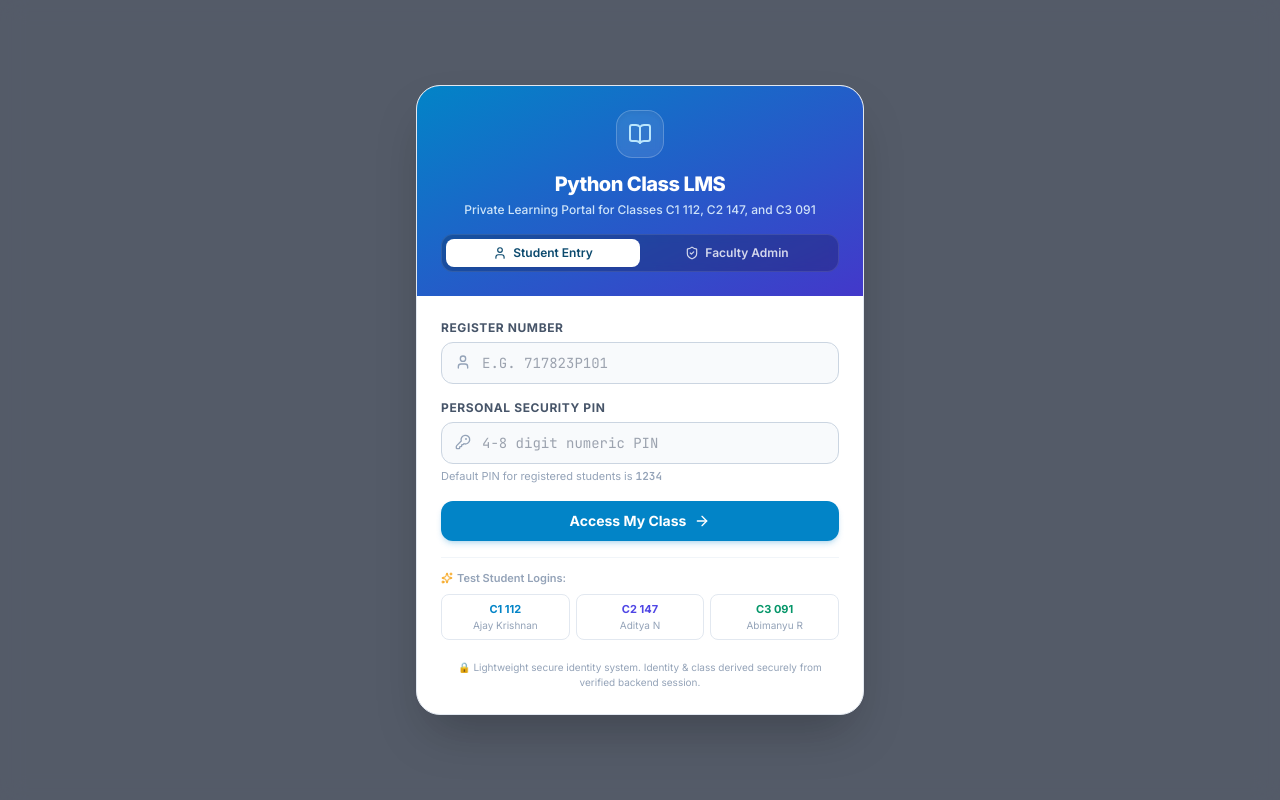
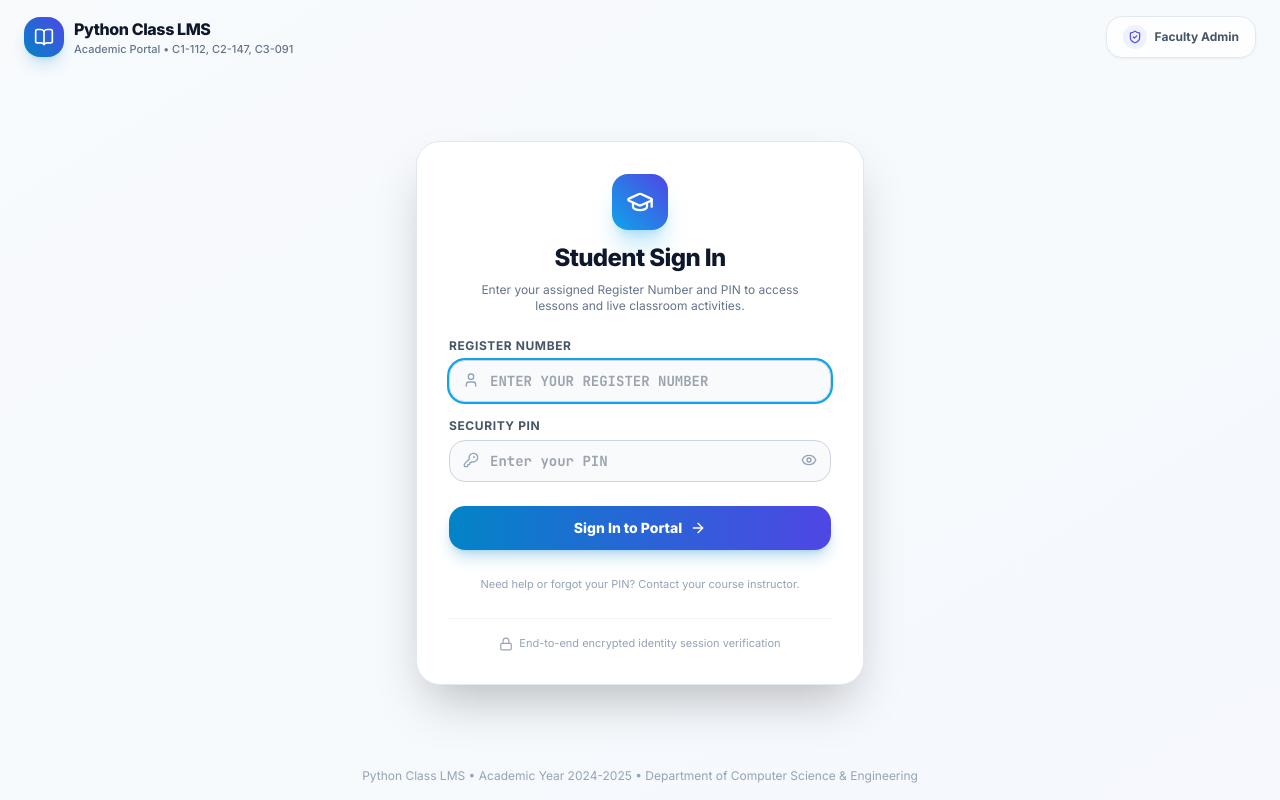
Before and after one commit to DEVADINESH-CODER/LMS-OPEN, a React (Vite) app: page / in a window 1280 px wide. Built offline with nearby package versions, Linux system fonts and the light colour scheme.

Commit message:
Redesign dedicated student login page with discrete faculty entry and no student test data

```diff
--- a/src/components/auth/LoginModal.tsx
+++ b/src/components/auth/LoginModal.tsx
@@ -1,6 +1,18 @@
 import React, { useState } from 'react';
 import { useAuth } from '../../context/AuthContext';
-import { BookOpen, User, Lock, ArrowRight, ShieldCheck, Sparkles, KeyRound } from 'lucide-react';
+import {
+  BookOpen,
+  User,
+  Lock,
+  ArrowRight,
+  ShieldCheck,
+  KeyRound,
+  Eye,
+  EyeOff,
+  GraduationCap,
+  Sparkles,
+  CheckCircle2
+} from 'lucide-react';
 
 interface LoginModalProps {
   onSuccess?: () => void;
@@ -9,15 +21,18 @@ interface LoginModalProps {
 export const LoginModal: React.FC<LoginModalProps> = ({ onSuccess }) => {
   const { loginStudent, loginTeacher } = useAuth();
 
+  // Default is 100% focused on Student
   const [activeTab, setActiveTab] = useState<'student' | 'teacher'>('student');
 
   // Student state
   const [registerNumber, setRegisterNumber] = useState('');
   const [pin, setPin] = useState('');
+  const [showPin, setShowPin] = useState(false);
 
   // Teacher state
   const [email, setEmail] = useState('');
   const [password, setPassword] = useState('');
+  const [showPassword, setShowPassword] = useState(false);
 
   const [isLoading, setIsLoading] = useState(false);
   const [errorMessage, setErrorMessage] = useState<string | null>(null);
@@ -31,7 +46,7 @@ export const LoginModal: React.FC<LoginModalProps> = ({ onSuccess }) => {
       await loginStudent(registerNumber, pin);
       onSuccess?.();
     } catch (err: any) {
-      setErrorMessage(err.message || 'Login failed. Check Register Number and PIN.');
+      setErrorMessage(err.message || 'Login failed. Please verify your Register Number and PIN.');
     } finally {
       setIsLoading(false);
     }
@@ -46,75 +61,96 @@ export const LoginModal: React.FC<LoginModalProps> = ({ onSuccess }) => {
       await loginTeacher(email, password);
       onSuccess?.();
     } catch (err: any) {
-      setErrorMessage(err.message || 'Login failed. Check Email and Password.');
+      setErrorMessage(err.message || 'Login failed. Please verify your Faculty Email and Password.');
     } finally {
       setIsLoading(false);
     }
   };
 
-  // Quick Demo Autofill helpers
-  const fillStudentDemo = (regNo: string, pinCode = '1234') => {
-    setActiveTab('student');
-    setRegisterNumber(regNo);
-    setPin(pinCode);
-    setErrorMessage(null);
-  };
+  return (
+    <div className="min-h-screen flex flex-col justify-between bg-gradient-to-br from-slate-50 via-sky-50/25 to-indigo-50/30 dark:from-slate-950 dark:via-slate-900 dark:to-slate-950 text-slate-900 dark:text-slate-100 relative overflow-x-hidden selection:bg-sky-500 selection:text-white">
 
-  const fillTeacherDemo = () => {
-    setActiveTab('teacher');
-    setEmail('teacher@college.edu');
-    setPassword('Teacher@2024');
-    setErrorMessage(null);
-  };
-
-  return (
-    <div className="fixed inset-0 z-50 flex items-center justify-center p-4 bg-slate-900/70 backdrop-blur-md">
-      <div className="w-full max-w-md bg-white dark:bg-slate-900 rounded-3xl shadow-2xl border border-slate-200 dark:border-slate-800 overflow-hidden animate-fadeIn">
-
-        {/* Header Branding */}
-        <div className="p-6 bg-gradient-to-br from-sky-600 to-indigo-700 text-white text-center relative">
-          <div className="w-12 h-12 rounded-2xl bg-white/10 backdrop-blur-sm border border-white/20 flex items-center justify-center mx-auto mb-3 shadow-inner">
-            <BookOpen className="w-6 h-6 text-sky-200" />
+      {/* Top Navbar */}
+      <header className="w-full max-w-7xl mx-auto px-4 sm:px-6 py-4 flex items-center justify-between z-10">
+        {/* Left: LMS Branding */}
+        <div className="flex items-center gap-2.5">
+          <div className="w-10 h-10 rounded-2xl bg-gradient-to-tr from-sky-600 to-indigo-600 text-white flex items-center justify-center shadow-lg shadow-sky-600/20">
+            <BookOpen className="w-5 h-5" />
           </div>
-          <h2 className="text-xl font-extrabold tracking-tight">Python Class LMS</h2>
-          <p className="text-xs text-sky-100/90 mt-1 font-medium">
-            Private Learning Portal for Classes C1 112, C2 147, and C3 091
+          <div>
+            <h1 className="font-extrabold text-sm sm:text-base tracking-tight text-slate-900 dark:text-slate-100">
+              Python Class LMS
+            </h1>
+            <p className="text-[11px] text-slate-500 dark:text-slate-400 font-medium">
+              Academic Portal • C1-112, C2-147, C3-091
             </p>
-
-          <div className="mt-4 flex rounded-xl bg-black/20 p-1 backdrop-blur-sm border border-white/10 text-xs font-semibold">
-            <button
-              type="button"
-              onClick={() => { setActiveTab('student'); setErrorMessage(null); }}
-              className={`flex-1 py-1.5 rounded-lg transition-all flex items-center justify-center gap-1.5 ${
-                activeTab === 'student' ? 'bg-white text-sky-900 shadow-sm' : 'text-white/80 hover:text-white'
-              }`}
-            >
-              <User className="w-3.5 h-3.5" />
-              <span>Student Entry</span>
-            </button>
-            <button
-              type="button"
-              onClick={() => { setActiveTab('teacher'); setErrorMessage(null); }}
-              className={`flex-1 py-1.5 rounded-lg transition-all flex items-center justify-center gap-1.5 ${
-                activeTab === 'teacher' ? 'bg-white text-sky-900 shadow-sm' : 'text-white/80 hover:text-white'
-              }`}
-            >
-              <ShieldCheck className="w-3.5 h-3.5" />
-              <span>Faculty Admin</span>
-            </button>
           </div>
         </div>
 
-        {/* Body Content */}
-        <div className="p-6">
+        {/* Right Corner: Discrete Faculty / Teacher Admin Logo Button */}
+        <div>
+          <button
+            type="button"
+            onClick={() => {
+              setActiveTab(activeTab === 'student' ? 'teacher' : 'student');
+              setErrorMessage(null);
+            }}
+            className={`group flex items-center gap-2 px-3 sm:px-4 py-2 rounded-2xl border transition-all text-xs font-bold shadow-sm backdrop-blur-md ${
+              activeTab === 'teacher'
+                ? 'bg-sky-600 text-white border-sky-600 shadow-md shadow-sky-600/20'
+                : 'bg-white/80 dark:bg-slate-900/80 border-slate-200 dark:border-slate-800 text-slate-600 dark:text-slate-300 hover:border-indigo-400 hover:text-indigo-600 dark:hover:text-indigo-400'
+            }`}
+            title={activeTab === 'student' ? "Switch to Faculty / Teacher Administration" : "Switch to Student Portal"}
+          >
+            <div className={`w-6 h-6 rounded-xl flex items-center justify-center transition-transform group-hover:scale-110 ${
+              activeTab === 'teacher'
+                ? 'bg-white/20 text-white'
+                : 'bg-indigo-50 dark:bg-indigo-950 text-indigo-600 dark:text-indigo-300'
+            }`}>
+              <ShieldCheck className="w-3.5 h-3.5" />
+            </div>
+            <span className="hidden sm:inline">
+              {activeTab === 'student' ? 'Faculty Admin' : '← Student Portal'}
+            </span>
+          </button>
+        </div>
+      </header>
+
+      {/* Main Form Section (Centered & Focused) */}
+      <main className="flex-1 flex items-center justify-center p-4 sm:p-6 z-10">
+        <div className="w-full max-w-md bg-white dark:bg-slate-900 rounded-3xl shadow-2xl border border-slate-200 dark:border-slate-800 p-6 sm:p-8 space-y-6 animate-scaleUp">
+
+          {/* Card Header */}
+          <div className="text-center space-y-2">
+            <div className="inline-flex items-center justify-center w-14 h-14 rounded-2xl bg-gradient-to-tr from-sky-500 to-indigo-600 text-white shadow-xl shadow-sky-500/25 mb-1">
+              {activeTab === 'student' ? (
+                <GraduationCap className="w-7 h-7" />
+              ) : (
+                <ShieldCheck className="w-7 h-7" />
+              )}
+            </div>
+
+            <h2 className="text-2xl font-black text-slate-900 dark:text-slate-100 tracking-tight">
+              {activeTab === 'student' ? 'Student Sign In' : 'Faculty Administration'}
+            </h2>
+
+            <p className="text-xs text-slate-500 dark:text-slate-400 max-w-xs mx-auto">
+              {activeTab === 'student'
+                ? 'Enter your assigned Register Number and PIN to access lessons and live classroom activities.'
+                : 'Enter instructor credentials to publish lessons, inspect analytics, and conduct live polls.'}
+            </p>
+          </div>
+
+          {/* Error Message */}
           {errorMessage && (
-            <div className="mb-4 p-3 rounded-xl bg-rose-50 dark:bg-rose-950/50 border border-rose-200 dark:border-rose-900/60 text-xs text-rose-700 dark:text-rose-300">
+            <div className="p-3.5 rounded-2xl bg-rose-50 dark:bg-rose-950/50 border border-rose-200 dark:border-rose-900/60 text-xs text-rose-700 dark:text-rose-300 font-semibold animate-fadeIn">
               {errorMessage}
             </div>
           )}
 
+          {/* STUDENT FORM */}
           {activeTab === 'student' ? (
-            <form onSubmit={handleStudentSubmit} className="space-y-4">
+            <form onSubmit={handleStudentSubmit} className="space-y-4 text-xs sm:text-sm">
               <div>
                 <label className="block text-xs font-bold uppercase tracking-wider text-slate-600 dark:text-slate-400 mb-1.5">
                   Register Number
@@ -124,145 +160,140 @@ export const LoginModal: React.FC<LoginModalProps> = ({ onSuccess }) => {
                   <input
                     type="text"
                     required
-                    placeholder="e.g. 717823P101"
+                    autoFocus
+                    placeholder="Enter your Register Number"
                     value={registerNumber}
                     onChange={(e) => setRegisterNumber(e.target.value.toUpperCase())}
-                    className="w-full pl-10 pr-4 py-2.5 rounded-xl border border-slate-300 dark:border-slate-700 bg-slate-50 dark:bg-slate-800 text-slate-900 dark:text-slate-100 text-sm focus:ring-2 focus:ring-sky-500 focus:outline-none transition-all uppercase font-mono"
+                    className="w-full pl-10 pr-4 py-2.5 rounded-2xl border border-slate-300 dark:border-slate-700 bg-slate-50 dark:bg-slate-800 text-slate-900 dark:text-slate-100 text-sm focus:ring-2 focus:ring-sky-500 focus:outline-none transition-all uppercase font-mono font-bold"
                   />
                 </div>
               </div>
 
               <div>
                 <label className="block text-xs font-bold uppercase tracking-wider text-slate-600 dark:text-slate-400 mb-1.5">
-                  Personal Security PIN
+                  Security PIN
                 </label>
                 <div className="relative">
                   <KeyRound className="w-4 h-4 text-slate-400 absolute left-3.5 top-3" />
                   <input
-                    type="password"
+                    type={showPin ? 'text' : 'password'}
                     required
                     maxLength={8}
-                    placeholder="4-8 digit numeric PIN"
+                    placeholder="Enter your PIN"
                     value={pin}
                     onChange={(e) => setPin(e.target.value)}
-                    className="w-full pl-10 pr-4 py-2.5 rounded-xl border border-slate-300 dark:border-slate-700 bg-slate-50 dark:bg-slate-800 text-slate-900 dark:text-slate-100 text-sm focus:ring-2 focus:ring-sky-500 focus:outline-none transition-all font-mono"
+                    className="w-full pl-10 pr-10 py-2.5 rounded-2xl border border-slate-300 dark:border-slate-700 bg-slate-50 dark:bg-slate-800 text-slate-900 dark:text-slate-100 text-sm focus:ring-2 focus:ring-sky-500 focus:outline-none transition-all font-mono font-bold"
                   />
-                </div>
-                <div className="text-[11px] text-slate-400 dark:text-slate-500 mt-1">
-                  Default PIN for registered students is <span className="font-mono font-semibold">1234</span>
+                  <button
+                    type="button"
+                    onClick={() => setShowPin(!showPin)}
+                    className="absolute right-3.5 top-3 text-slate-400 hover:text-slate-600 dark:hover:text-slate-200"
+                  >
+                    {showPin ? <EyeOff className="w-4 h-4" /> : <Eye className="w-4 h-4" />}
+                  </button>
                 </div>
               </div>
 
+              <div className="pt-2">
                 <button
                   type="submit"
                   disabled={isLoading}
-                className="w-full py-2.5 px-4 rounded-xl bg-sky-600 hover:bg-sky-500 active:bg-sky-700 text-white font-bold text-sm shadow-md shadow-sky-600/20 transition-all flex items-center justify-center gap-2 disabled:opacity-50"
+                  className="w-full py-3 px-4 rounded-2xl bg-gradient-to-r from-sky-600 to-indigo-600 hover:from-sky-500 hover:to-indigo-500 active:from-sky-700 active:to-indigo-700 text-white font-extrabold text-sm shadow-lg shadow-sky-600/25 transition-all flex items-center justify-center gap-2 disabled:opacity-50 hover:scale-[1.01] transform"
                 >
-                <span>{isLoading ? 'Verifying Identity...' : 'Access My Class'}</span>
+                  <span>{isLoading ? 'Verifying Credentials...' : 'Sign In to Portal'}</span>
                   <ArrowRight className="w-4 h-4" />
                 </button>
+              </div>
 
-              {/* Demo Quick Logins */}
-              <div className="pt-3 border-t border-slate-100 dark:border-slate-800">
-                <div className="text-[11px] font-semibold text-slate-400 mb-2 flex items-center gap-1">
-                  <Sparkles className="w-3 h-3 text-amber-500" />
-                  <span>Test Student Logins:</span>
-                </div>
-                <div className="grid grid-cols-3 gap-1.5 text-[11px]">
-                  <button
-                    type="button"
-                    onClick={() => fillStudentDemo('26009479')}
-                    className="p-1.5 rounded-lg border border-slate-200 dark:border-slate-700 hover:bg-sky-50 dark:hover:bg-sky-950 text-slate-700 dark:text-slate-300 text-center"
-                  >
-                    <div className="font-bold text-sky-600 dark:text-sky-400">C1 112</div>
-                    <div className="text-[10px] text-slate-400 truncate">Ajay Krishnan</div>
-                  </button>
-
-                  <button
-                    type="button"
-                    onClick={() => fillStudentDemo('26016734')}
-                    className="p-1.5 rounded-lg border border-slate-200 dark:border-slate-700 hover:bg-sky-50 dark:hover:bg-sky-950 text-slate-700 dark:text-slate-300 text-center"
-                  >
-                    <div className="font-bold text-indigo-600 dark:text-indigo-400">C2 147</div>
-                    <div className="text-[10px] text-slate-400 truncate">Aditya N</div>
-                  </button>
-
-                  <button
-                    type="button"
-                    onClick={() => fillStudentDemo('26018966')}
-                    className="p-1.5 rounded-lg border border-slate-200 dark:border-slate-700 hover:bg-sky-50 dark:hover:bg-sky-950 text-slate-700 dark:text-slate-300 text-center"
-                  >
-                    <div className="font-bold text-emerald-600 dark:text-emerald-400">C3 091</div>
-                    <div className="text-[10px] text-slate-400 truncate">Abimanyu R</div>
-                  </button>
-                </div>
-              </div>
+              <p className="text-[11px] text-center text-slate-400 dark:text-slate-500 pt-2">
+                Need help or forgot your PIN? Contact your course instructor.
+              </p>
             </form>
           ) : (
-            <form onSubmit={handleTeacherSubmit} className="space-y-4">
+            /* TEACHER FORM */
+            <form onSubmit={handleTeacherSubmit} className="space-y-4 text-xs sm:text-sm">
               <div>
                 <label className="block text-xs font-bold uppercase tracking-wider text-slate-600 dark:text-slate-400 mb-1.5">
-                  Teacher / Faculty Email
+                  Faculty Email
                 </label>
                 <div className="relative">
                   <User className="w-4 h-4 text-slate-400 absolute left-3.5 top-3" />
                   <input
                     type="email"
                     required
+                    autoFocus
                     placeholder="teacher@college.edu"
                     value={email}
                     onChange={(e) => setEmail(e.target.value)}
-                    className="w-full pl-10 pr-4 py-2.5 rounded-xl border border-slate-300 dark:border-slate-700 bg-slate-50 dark:bg-slate-800 text-slate-900 dark:text-slate-100 text-sm focus:ring-2 focus:ring-sky-500 focus:outline-none transition-all"
+                    className="w-full pl-10 pr-4 py-2.5 rounded-2xl border border-slate-300 dark:border-slate-700 bg-slate-50 dark:bg-slate-800 text-slate-900 dark:text-slate-100 text-sm focus:ring-2 focus:ring-sky-500 focus:outline-none transition-all"
                   />
                 </div>
               </div>
 
               <div>
                 <label className="block text-xs font-bold uppercase tracking-wider text-slate-600 dark:text-slate-400 mb-1.5">
-                  Password
+                  Faculty Password
                 </label>
                 <div className="relative">
                   <Lock className="w-4 h-4 text-slate-400 absolute left-3.5 top-3" />
                   <input
-                    type="password"
+                    type={showPassword ? 'text' : 'password'}
                     required
                     placeholder="Enter admin password"
                     value={password}
                     onChange={(e) => setPassword(e.target.value)}
-                    className="w-full pl-10 pr-4 py-2.5 rounded-xl border border-slate-300 dark:border-slate-700 bg-slate-50 dark:bg-slate-800 text-slate-900 dark:text-slate-100 text-sm focus:ring-2 focus:ring-sky-500 focus:outline-none transition-all"
+                    className="w-full pl-10 pr-10 py-2.5 rounded-2xl border border-slate-300 dark:border-slate-700 bg-slate-50 dark:bg-slate-800 text-slate-900 dark:text-slate-100 text-sm focus:ring-2 focus:ring-sky-500 focus:outline-none transition-all"
                   />
+                  <button
+                    type="button"
+                    onClick={() => setShowPassword(!showPassword)}
+                    className="absolute right-3.5 top-3 text-slate-400 hover:text-slate-600 dark:hover:text-slate-200"
+                  >
+                    {showPassword ? <EyeOff className="w-4 h-4" /> : <Eye className="w-4 h-4" />}
+                  </button>
                 </div>
               </div>
 
+              <div className="pt-2">
                 <button
                   type="submit"
                   disabled={isLoading}
-                className="w-full py-2.5 px-4 rounded-xl bg-indigo-600 hover:bg-indigo-500 active:bg-indigo-700 text-white font-bold text-sm shadow-md shadow-indigo-600/20 transition-all flex items-center justify-center gap-2 disabled:opacity-50"
+                  className="w-full py-3 px-4 rounded-2xl bg-indigo-600 hover:bg-indigo-500 active:bg-indigo-700 text-white font-extrabold text-sm shadow-lg shadow-indigo-600/25 transition-all flex items-center justify-center gap-2 disabled:opacity-50 hover:scale-[1.01] transform"
                 >
                   <span>{isLoading ? 'Authenticating...' : 'Open Faculty Dashboard'}</span>
                   <ArrowRight className="w-4 h-4" />
                 </button>
+              </div>
 
-              <div className="pt-3 border-t border-slate-100 dark:border-slate-800">
+              <div className="pt-2 text-center">
                 <button
                   type="button"
-                  onClick={fillTeacherDemo}
-                  className="w-full py-2 px-3 rounded-lg border border-indigo-200 dark:border-indigo-900/60 bg-indigo-50/50 dark:bg-indigo-950/30 text-indigo-700 dark:text-indigo-300 text-xs font-semibold flex items-center justify-center gap-1.5 hover:bg-indigo-100 transition-colors"
+                  onClick={() => {
+                    setActiveTab('student');
+                    setErrorMessage(null);
+                  }}
+                  className="text-xs font-bold text-sky-600 dark:text-sky-400 hover:underline"
                 >
-                  <Sparkles className="w-3.5 h-3.5 text-amber-500" />
-                  <span>Autofill Demo Teacher Account</span>
+                  ← Return to Student Sign In
                 </button>
               </div>
             </form>
           )}
 
-          {/* Privacy & Zero-Trust Notice */}
-          <div className="mt-5 text-center text-[10px] text-slate-400 dark:text-slate-500">
-            🔒 Lightweight secure identity system. Identity & class derived securely from verified backend session.
-          </div>
+          {/* Privacy & Security Note */}
+          <div className="pt-4 border-t border-slate-100 dark:border-slate-800 text-center text-[11px] text-slate-400 dark:text-slate-500 flex items-center justify-center gap-1.5">
+            <Lock className="w-3.5 h-3.5" />
+            <span>End-to-end encrypted identity session verification</span>
           </div>
 
         </div>
+      </main>
+
+      {/* Footer */}
+      <footer className="w-full max-w-7xl mx-auto px-4 sm:px-6 py-4 text-center text-xs text-slate-400 dark:text-slate-600 z-10">
+        <p>Python Class LMS • Academic Year 2024-2025 • Department of Computer Science & Engineering</p>
+      </footer>
+
     </div>
   );
 };
```
Lines whose indentation alone changed are shown as unchanged.
